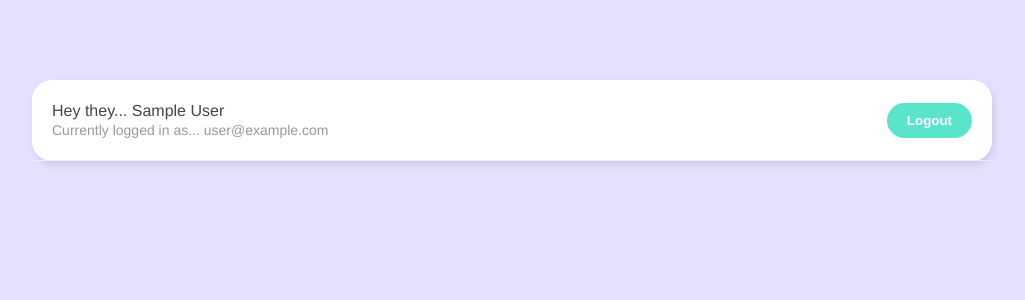
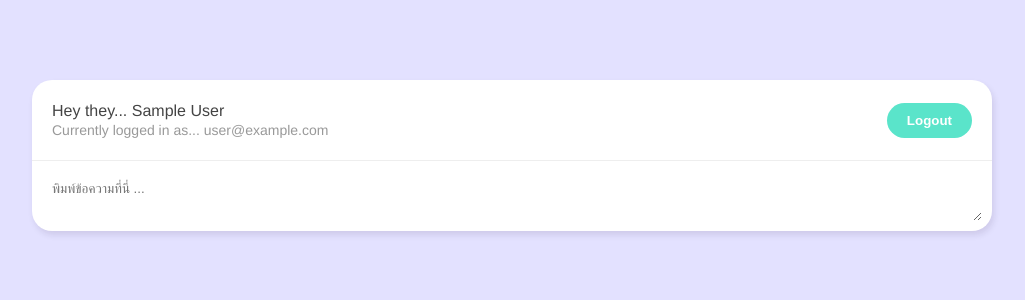
Before and after one commit to yottrakul/Live-chat-with-firebase, a Vue app: page /chatroom in a window 1280 px wide. Shown: the top 300 px of the page, without its empty margins (128-1153 px from the left). Built offline with nearby package versions, Linux system fonts and the light colour scheme; no server answers; sample sign-in values are in the browser's storage.

Commit message:
onSnap fallback function &&(command countinue) Realtime composible

```diff
--- /dev/null
+++ b/src/components/NewChatForm.vue
@@ -0,0 +1,59 @@
+<template>
+  <form>
+    <textarea
+    placeholder="พิมพ์ข้อความที่นี่ ..."
+    v-model="message"
+    @keypress.enter.prevent="handleSubmit"
+    ></textarea>
+    <div v-if="error" class="error">{{ error }}</div>
+  </form>
+</template>
+
+<script>
+import { ref } from '@vue/reactivity'
+import getUser from '@/composables/getUser';
+import {timestamp} from '../firebase/config'
+import useCollection from '../composables/useCollection'
+
+export default {
+  setup() {
+    const {user} = getUser();
+    const message = ref('');
+    const {addDoc, error} = useCollection('message')
+
+    const handleSubmit = async () => {
+      const chat = {
+        name: user.value.displayName,
+        message: message.value,
+        createdAt: timestamp()
+      }
+
+      await addDoc(chat);
+      if(!error.value) {
+        console.log(chat);
+        message.value = '';
+      }
+    }
+
+    return {handleSubmit, message, error}
+  }
+}
+</script>
+
+<style scoped>
+  form {
+    margin: 10px;
+  }
+  textarea {
+    width: 100%;
+    max-width: 100%;
+    margin-bottom: 6px;
+    padding: 10px;
+    box-sizing: border-box;
+    border: 0;
+    border-radius: 20px;
+    font-family: inherit;
+    outline: none;
+  }
+
+</style>
--- /dev/null
+++ b/src/composables/useCollection.js
@@ -0,0 +1,22 @@
+import { projectFirestore } from "@/firebase/config";
+import { ref } from "vue";
+
+const useCollection = (collection) => {
+  const error = ref(null);
+
+  const addDoc = async (doc) => {
+    // Reset Error
+    error.value = null;
+
+    try {
+      await projectFirestore.collection(collection).add(doc)
+    } catch (err) {
+        console.log(err.message);
+        error.value = 'colud not send the message';
+    }
+  }
+
+  return {error, addDoc}
+}
+
+export default useCollection
--- a/src/views/Chatroom.vue
+++ b/src/views/Chatroom.vue
@@ -1,11 +1,12 @@
 <template>
   <div class="container">
     <Navbar/>
+    <NewChatForm/>
   </div>
 </template>
 
 <script>
-import { projectAuth } from '@/firebase/config';
+import NewChatForm from '../components/NewChatForm.vue'
 import Navbar from '../components/Navbar.vue'
 import getUser from '../composables/getUser'
 import { useRouter } from 'vue-router';
@@ -13,7 +14,7 @@ import { watch } from '@vue/runtime-core';
 
 export default {
   components: {
-    Navbar
+    Navbar, NewChatForm
   },
   setup() {
     const {user} = getUser();
```
Also changed, not shown: src/composables/getCollection.js (added, +27 -0 lines).
